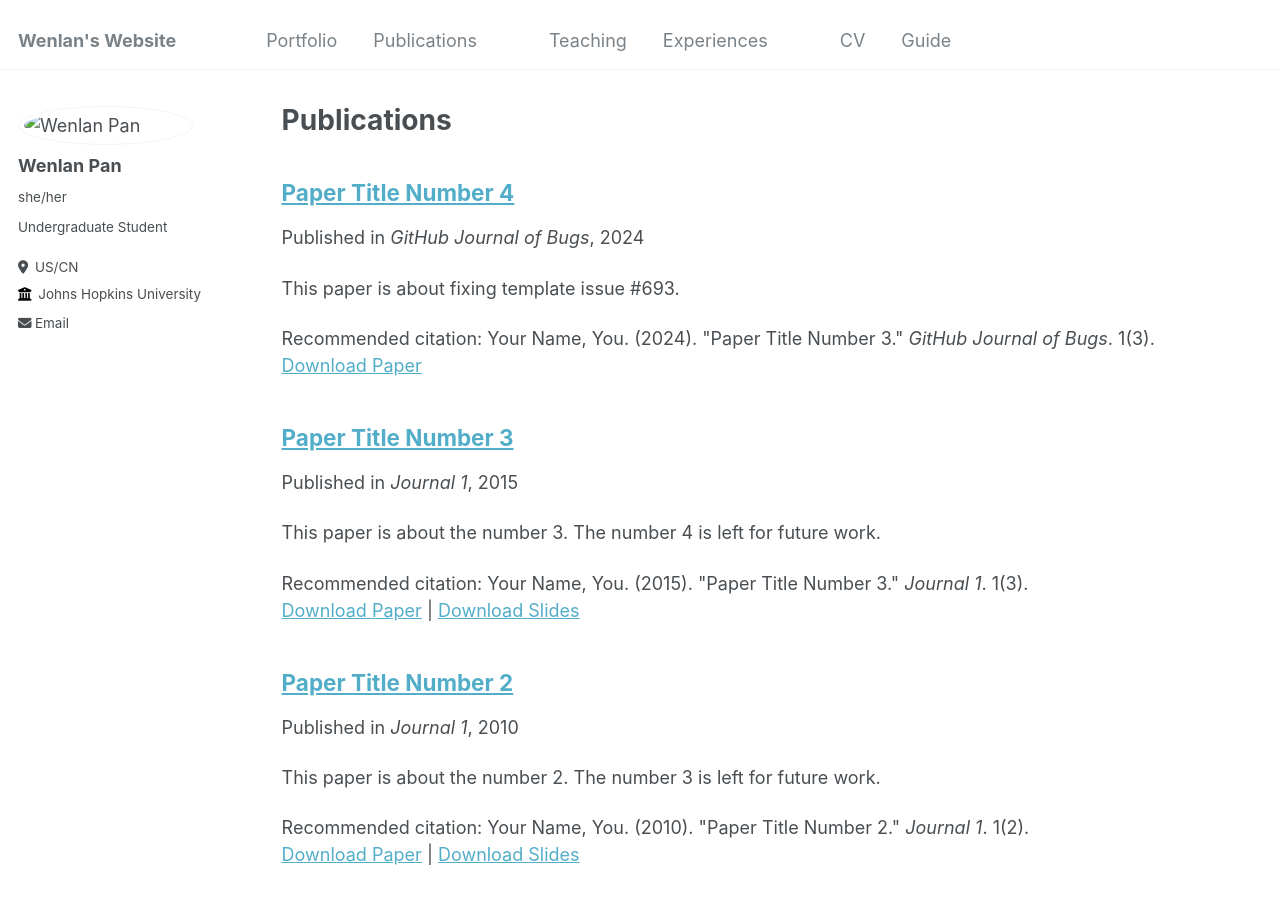
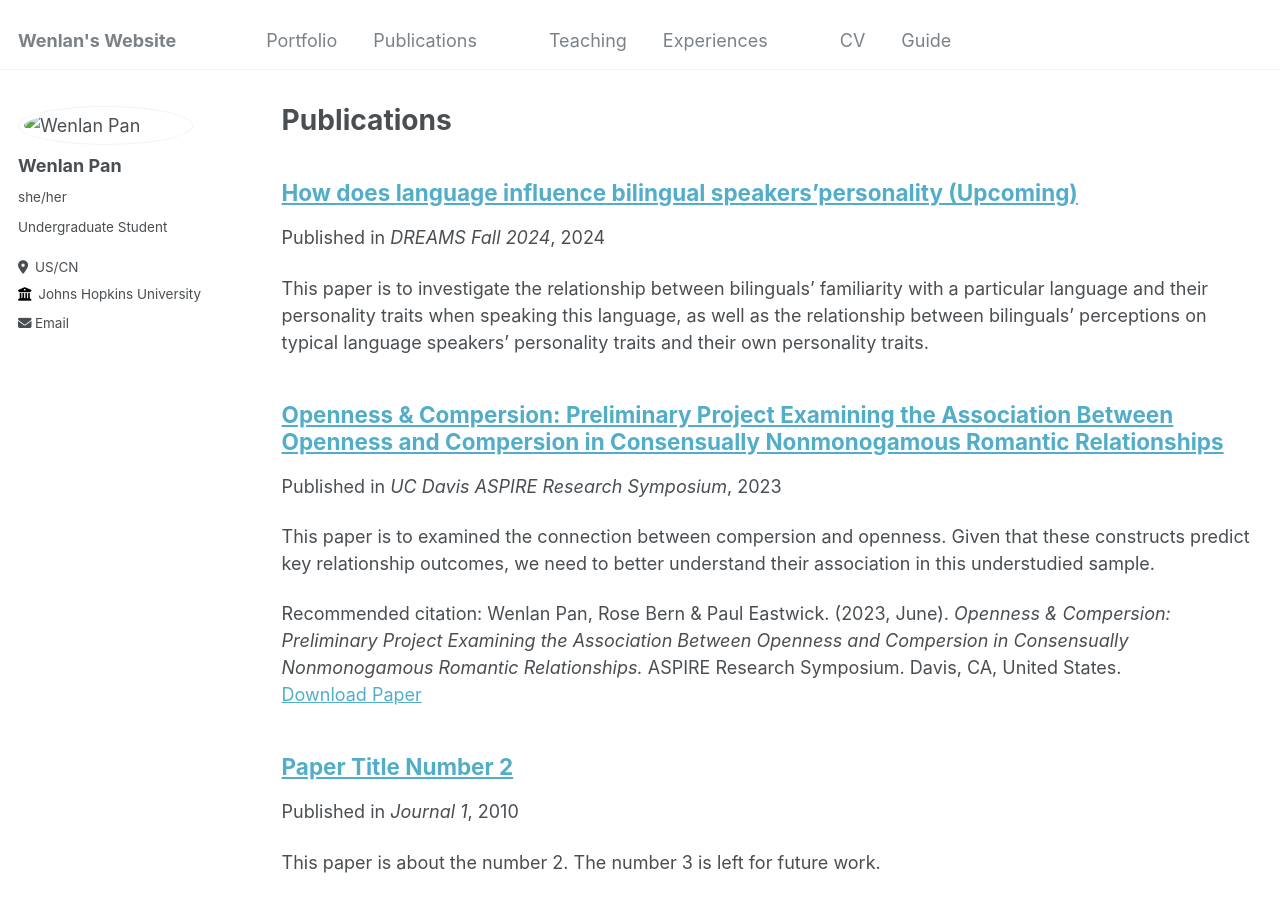
Before and after one commit to Wenlan81/wenlan81.github.io, a Jekyll site: the page built from _pages/publications.md, in a window 1280 px wide and 900 px high. Built offline with Jekyll 4.4.1, drawn with Linux system fonts in a browser that asks for light colours.

Commit message:
update on publication

```diff
--- a/_publications/2015-10-01-paper-title-number-3.md
+++ b/_publications/2015-10-01-paper-title-number-3.md
@@ -1,13 +1,13 @@
 ---
-title: "Paper Title Number 3"
+title: "How does language influence bilingual speakers’personality (Upcoming)"
 collection: publications
 permalink: /publication/2015-10-01-paper-title-number-3
-excerpt: 'This paper is about the number 3. The number 4 is left for future work.'
-date: 2015-10-01
-venue: 'Journal 1'
-slidesurl: 'http://academicpages.github.io/files/slides3.pdf'
-paperurl: 'http://academicpages.github.io/files/paper3.pdf'
-citation: 'Your Name, You. (2015). &quot;Paper Title Number 3.&quot; <i>Journal 1</i>. 1(3).'
+excerpt: 'This paper is to investigate the relationship between bilinguals’ familiarity with a particular language and their personality traits when speaking this language, as well as the relationship between bilinguals’ perceptions on typical language speakers’ personality traits and their own personality traits.'
+date: "2024 October"
+venue: 'DREAMS Fall 2024'
+# slidesurl: 'http://academicpages.github.io/files/slides3.pdf'
+# paperurl: 'http://academicpages.github.io/files/paper3.pdf'
+# citation: 'Your Name, You. (2015). &quot;Paper Title Number 3.&quot; <i>Journal 1</i>. 1(3).'
 ---
 
 The contents above will be part of a list of publications, if the user clicks the link for the publication than the contents of section will be rendered as a full page, allowing you to provide more information about the paper for the reader. When publications are displayed as a single page, the contents of the above "citation" field will automatically be included below this section in a smaller font.
--- a/_publications/2024-02-17-paper-title-number-4.md
+++ b/_publications/2024-02-17-paper-title-number-4.md
@@ -1,12 +1,13 @@
 ---
-title: "Paper Title Number 4"
+title: "Openness & Compersion: Preliminary Project Examining the Association Between Openness and Compersion in Consensually Nonmonogamous Romantic Relationships"
 collection: publications
 permalink: /publication/2024-02-17-paper-title-number-4
-excerpt: 'This paper is about fixing template issue #693.'
-date: 2024-02-17
-venue: 'GitHub Journal of Bugs'
-paperurl: 'http://academicpages.github.io/files/paper3.pdf'
-citation: 'Your Name, You. (2024). &quot;Paper Title Number 3.&quot; <i>GitHub Journal of Bugs</i>. 1(3).'
+excerpt: 'This paper is to examined the connection between compersion and openness. Given that these constructs predict key relationship outcomes, we need to better understand their association in this understudied sample.'
+date: June 2023
+venue: 'UC Davis ASPIRE Research Symposium'
+paperurl: 'https://drive.google.com/file/d/1RaC8UUmbVKgLF5AcgZ5aIVBGWvFjKkc9/view'
+citation: 'Wenlan Pan, Rose Bern & Paul Eastwick. (2023, June). <i>Openness & Compersion: Preliminary Project Examining the Association Between Openness and Compersion in Consensually Nonmonogamous Romantic Relationships.</i> ASPIRE Research Symposium. Davis, CA, United States.'
 ---
 
 The contents above will be part of a list of publications, if the user clicks the link for the publication than the contents of section will be rendered as a full page, allowing you to provide more information about the paper for the reader. When publications are displayed as a single page, the contents of the above "citation" field will automatically be included below this section in a smaller font.
+# if want to use "", use this code: &quot;Paper Title Number 3.&quot;
```
